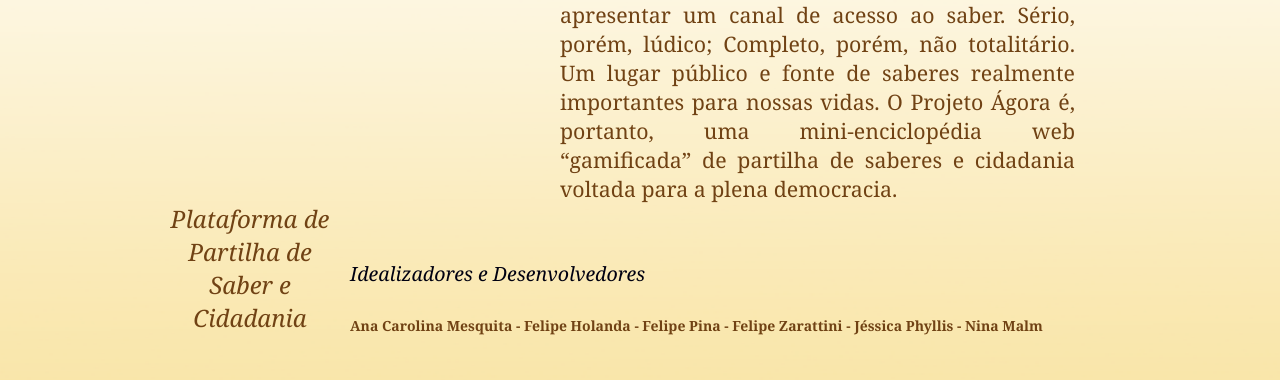
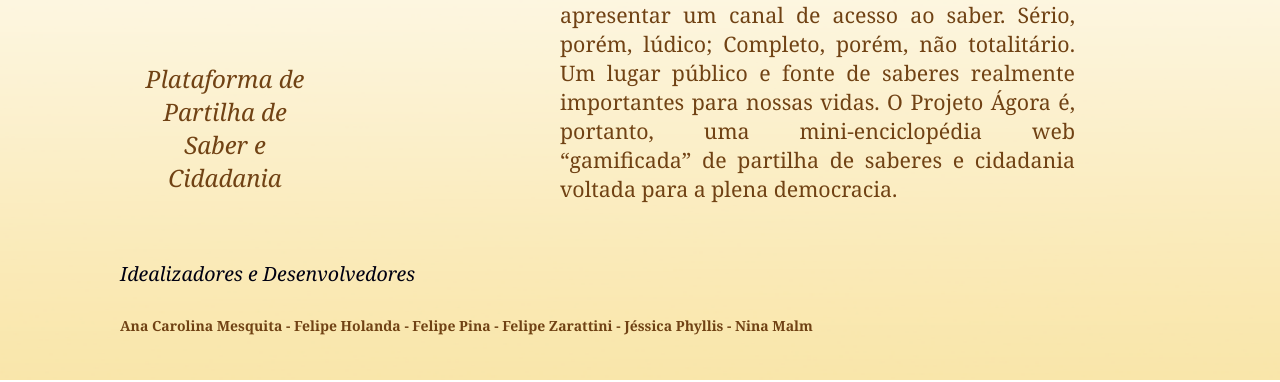
Before and after one commit to fhb93/Projeto-Agora, a PHP site: page / in a window 1280 px wide. Shown: the part 418-800 px from the top of the page. Run offline with PHP 8.4, Linux system fonts and the light colour scheme.

Commit message:
summary modificado

```diff
--- a/style.css
+++ b/style.css
@@ -105,7 +105,7 @@ header {
 
 .summary {
 	clear: both;
-	margin: 390px 20px 20px 60px;
+	margin: 250px 20px 20px 35px;
 	width: 160px;
 	float: left;
 	}
```
